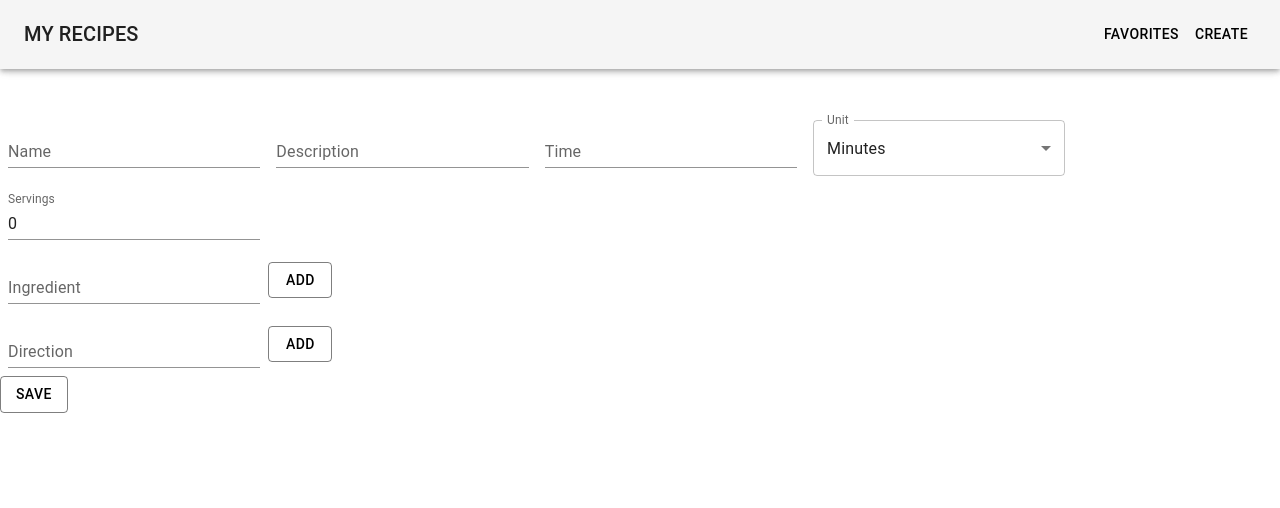
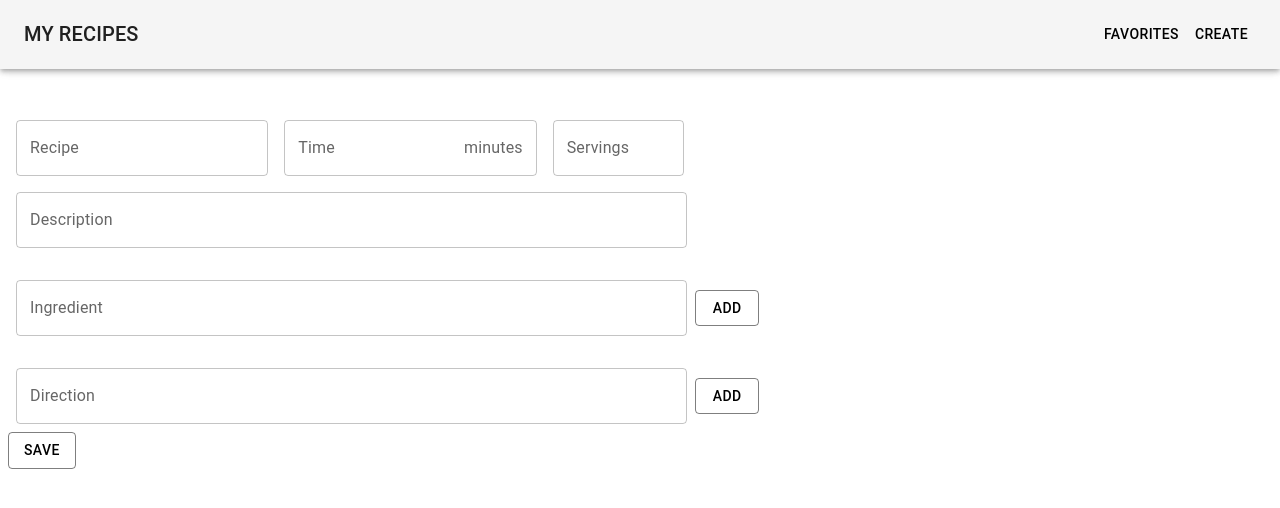
Before and after one commit to nzimmerman3/recipe-list, a React (Create React App) app: page /create in a window 1280 px wide. Shown: the top 508 px of the page. Built offline with nearby package versions, Linux system fonts and the light colour scheme.

Commit message:
Added form validation and styling

```diff
--- a/src/App.css
+++ b/src/App.css
@@ -64,3 +64,8 @@
 .footer-title:hover {
   cursor: pointer;
 }
+
+.form-ingredient-item {
+  margin-left: 1ch;
+  margin-bottom: 1ch;
+}
--- a/src/components/RecipeForm.jsx
+++ b/src/components/RecipeForm.jsx
@@ -1,9 +1,10 @@
-import React, { useState } from "react";
+import React, { useEffect, useState } from "react";
 import axios from "axios";
 import { useNavigate } from "react-router-dom";
 import Box from "@mui/material/Box";
 import TextField from "@mui/material/TextField";
-import { MenuItem, Button } from "@mui/material";
+import { Button } from "@mui/material";
+import InputAdornment from "@mui/material/InputAdornment";
 
 const RecipeForm = () => {
   let navigate = useNavigate();
@@ -11,7 +12,6 @@ const RecipeForm = () => {
     name: "",
     desc: "",
     time: 0,
-    unit: "minutes",
     servings: 0,
     ingredients: [],
     image: "/images/Baked-Ziti.jpg",
@@ -21,8 +21,17 @@ const RecipeForm = () => {
     },
     directions: [],
   });
+  const [error, setError] = useState({
+    name: false,
+    desc: false,
+    time: false,
+    servings: false,
+    ingredients: false,
+    directions: false,
+  });
   const [currIngredient, setCurrIngredient] = useState("");
   const [currDirection, setCurrDirection] = useState("");
+  const [submit, setSubmit] = useState(false);
 
   const handleNameChange = (event) => {
     event.persist();
@@ -45,14 +54,6 @@ const RecipeForm = () => {
     setRecipeInfo((recipeInfo) => ({
       ...recipeInfo,
       time: event.target.value,
-    }));
-  };
-
-  const handleUnitChange = (event) => {
-    // event.persist();
-    setRecipeInfo((recipeInfo) => ({
-      ...recipeInfo,
-      unit: event.target.value,
     }));
   };
 
@@ -80,8 +81,32 @@ const RecipeForm = () => {
     setCurrDirection("");
   };
 
-  const handleSubmit = async (e) => {
+  const isValid = () => {
+    return !(
+      error.name ||
+      error.desc ||
+      error.time ||
+      error.servings ||
+      error.ingredients ||
+      error.directions
+    );
+  };
+  const handleSubmit = (e) => {
     e.preventDefault();
+    setError((currError) => ({
+      ...currError,
+      name: recipeInfo.name === "",
+      desc: recipeInfo.desc === "",
+      time: recipeInfo.time === 0,
+      servings: recipeInfo.servings === 0,
+      ingredients: recipeInfo.ingredients.length === 0,
+      directions: recipeInfo.directions.length === 0,
+    }));
+    setSubmit(true);
+  };
+
+  useEffect(async () => {
+    if (isValid() && submit) {
       try {
         await axios
           .post("http://localhost:3001/api", recipeInfo)
@@ -89,77 +114,119 @@ const RecipeForm = () => {
       } catch (err) {
         console.log(err);
       }
-  };
-
+    }
+  }, [error, submit]);
+  const defaultSize = "25ch";
+  const smallSize = "13ch";
+  const fullSize = "66.5ch";
   return (
-    <div className="recipe-form" style={{ marginTop: "14vh" }}>
+    <div
+      className="recipe-form"
+      style={{
+        marginTop: "14vh",
+        maxWidth: "99%",
+      }}
+    >
       <Box
         component="form"
         onSubmit={handleSubmit}
         sx={{
-          "& .MuiTextField-root": { m: 1, width: "25ch" },
+          "& .MuiTextField-root": { m: 1 },
+          m: 1,
         }}
       >
+        <div>
           <TextField
-          variant="standard"
+            sx={{ width: defaultSize }}
+            variant="outlined"
             value={recipeInfo.name}
             onChange={handleNameChange}
-          label="Name"
+            label="Recipe"
+            color="form"
+            error={error.name}
+            helperText={error.name ? "Error!" : ""}
           />
           <TextField
-          variant="standard"
-          value={recipeInfo.desc}
-          onChange={handleDescChange}
-          label="Description"
-        />
-        <TextField
-          variant="standard"
+            sx={{ width: defaultSize }}
+            variant="outlined"
             type="number"
             value={recipeInfo.time === 0 ? "" : recipeInfo.time}
             onChange={handleTimeChange}
             label="Time"
+            color="form"
+            InputProps={{
+              endAdornment: (
+                <InputAdornment position="end">minutes</InputAdornment>
+              ),
+            }}
+            error={error.time}
+            helperText={error.time ? "Error!" : ""}
           />
           <TextField
-          select
-          label="Unit"
-          value={recipeInfo.unit}
-          onChange={handleUnitChange}
-        >
-          <MenuItem value="minutes">Minutes</MenuItem>
-          <MenuItem value="hours">Hours</MenuItem>
-          <MenuItem value="seconds">Seconds</MenuItem>
-        </TextField>
-        <TextField
-          variant="standard"
+            sx={{ width: smallSize }}
+            variant="outlined"
             type="number"
-          value={recipeInfo.servings}
+            value={recipeInfo.servings === 0 ? "" : recipeInfo.servings}
             onChange={handleServingsChange}
             label="Servings"
+            color="form"
+            error={error.servings}
+            helperText={error.servings ? "Error!" : ""}
           />
+        </div>
 
-        {recipeInfo.ingredients.map((ingredient) => (
-          <div>{ingredient}</div>
+        <TextField
+          sx={{ width: fullSize }}
+          variant="outlined"
+          value={recipeInfo.desc}
+          onChange={handleDescChange}
+          label="Description"
+          color="form"
+          multiline
+          error={error.desc}
+          helperText={error.desc ? "Error!" : ""}
+        />
+        <ul>
+          {recipeInfo.ingredients.map((ingredient, index) => (
+            <li key={index} className="form-ingredient-item">
+              {ingredient}
+            </li>
           ))}
+        </ul>
+
         <div style={{ display: "flex", alignItems: "center" }}>
           <TextField
-            variant="standard"
+            sx={{ width: fullSize }}
+            variant="outlined"
             value={currIngredient}
             onChange={(event) => setCurrIngredient(event.target.value)}
             label="Ingredient"
+            color="form"
+            error={error.ingredients}
+            helperText={error.ingredients ? "Error!" : ""}
           />
           <Button variant="outlined" onClick={addIngredient} color="form">
             Add
           </Button>
         </div>
-        {recipeInfo.directions.map((direction) => (
-          <div>{direction}</div>
+        <ol>
+          {recipeInfo.directions.map((direction, index) => (
+            <li key={index} className="form-ingredient-item">
+              {direction}
+            </li>
           ))}
+        </ol>
+
         <div style={{ display: "flex", alignItems: "center" }}>
           <TextField
-            variant="standard"
+            sx={{ width: fullSize }}
+            variant="outlined"
             value={currDirection}
             onChange={(event) => setCurrDirection(event.target.value)}
             label="Direction"
+            color="form"
+            error={error.directions}
+            helperText={error.directions ? "Error!" : ""}
           />
           <Button variant="outlined" onClick={addDirection} color="form">
             Add
```
Also changed, not shown: src/App.js (+0 -9 lines). Lines whose indentation alone changed are shown as unchanged.
